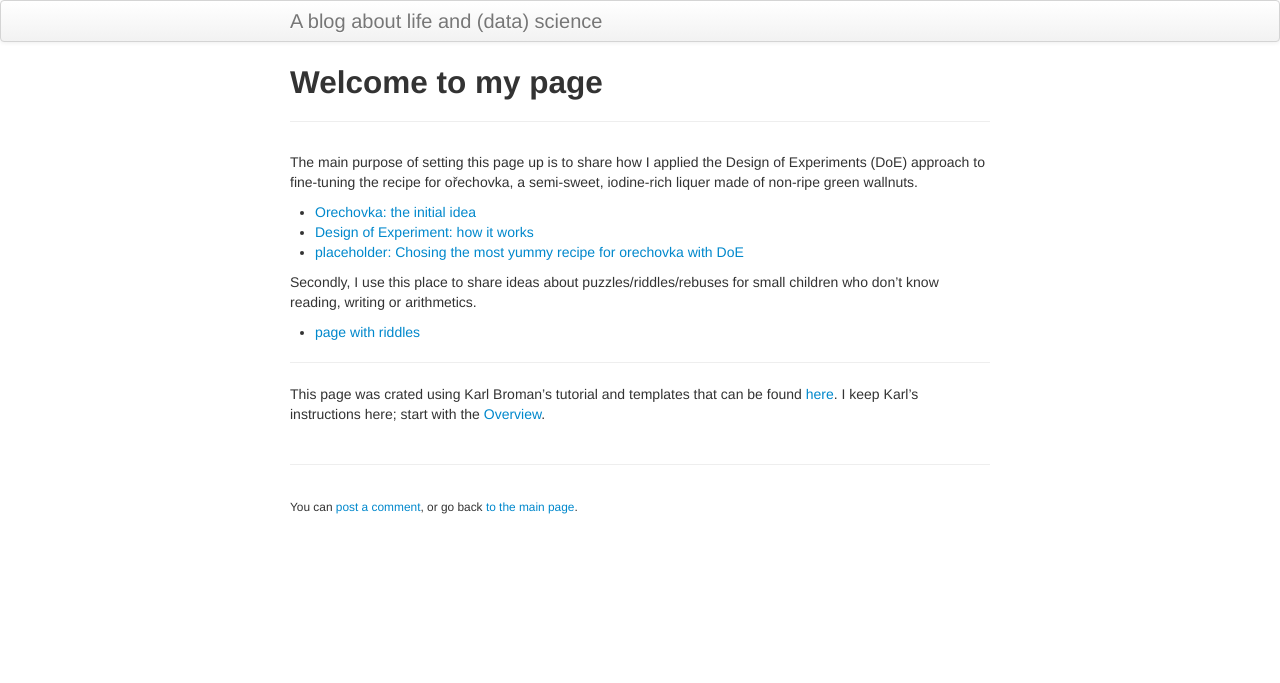
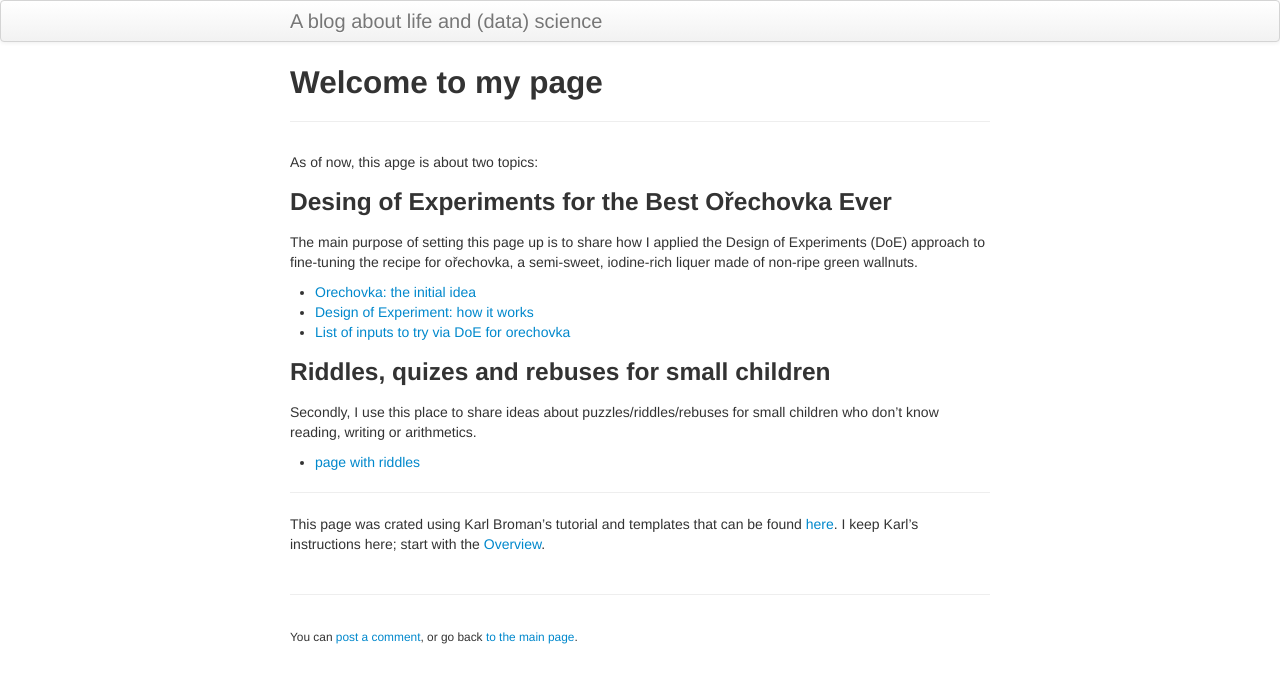
Before and after one commit to vojtech-filipec/vojtech-filipec.github.io, a Jekyll site: the page built from index.md, in a window 1280 px wide. Shown: the top 683 px of the page. Built offline with Jekyll 4.4.1, drawn with Linux system fonts in a browser that asks for light colours.

Commit message:
uprava indexu

```diff
--- a/index.md
+++ b/index.md
@@ -5,12 +5,17 @@ title: Welcome to my page
 description: Minimal tutorial on making a simple website with GitHub Pages
 ---
 
+As of now, this apge is about two topics:
+
+### Desing of Experiments for the Best Ořechovka Ever
 
 The main purpose of setting this page up is to share how I applied the Design of Experiments (DoE) approach to fine-tuning the recipe for ořechovka, a semi-sweet, iodine-rich liquer made of non-ripe green wallnuts.
 
 - [Orechovka: the initial idea](pages/orechovka1.html)
 - [Design of Experiment: how it works](pages/orechovka2.html)
-- [placeholder: Chosing the most yummy recipe for orechovka with DoE](pages/orechovka3.html)
+- [List of inputs to try via DoE for orechovka](pages/orechovka3.html)
+
+### Riddles, quizes and rebuses for small children
 
 Secondly, I use this place to share ideas about puzzles/riddles/rebuses for small children who don't know reading, writing or arithmetics.
 - [page with riddles](pages/quizes.html)
```
